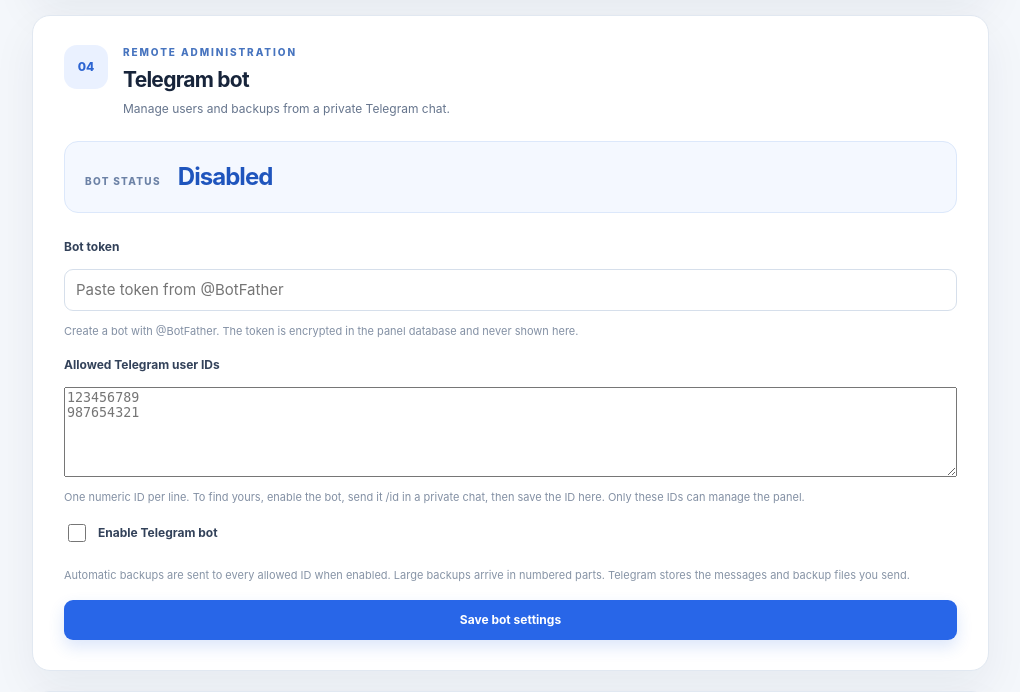
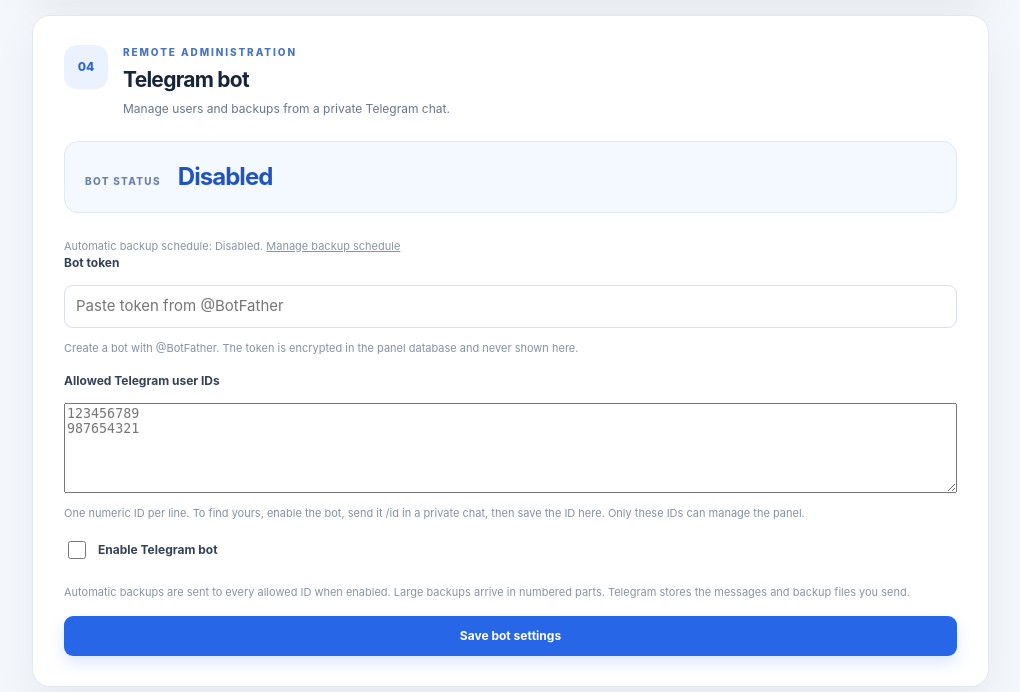
Before and after one commit to EmadNajafi/sshpanel, a Django app: page /settings/ in a window 1280 px wide. Shown: the part 1582-2274 px from the top of the page, without its empty margins (259-1279 px from the left). Run offline with Django 5.2, Linux system fonts and the light colour scheme; the visitor is signed in with stand-in values (Sample User, id 1).

Commit message:
Show automatic backup schedule beside Telegram settings

```diff
--- a/accounts/static/i18n.js
+++ b/accounts/static/i18n.js
@@ -122,6 +122,7 @@
     "Administrator password": "رمز مدیر", "Update the password used to sign in to this panel.": "رمز ورود به پنل را تغییر دهید.",
     "Current password": "رمز فعلی", "Confirm new password": "تأیید رمز جدید",
     "Telegram bot": "ربات تلگرام", "REMOTE ADMINISTRATION": "مدیریت از راه دور",
+    "Automatic backup schedule:": "زمان‌بندی بکاپ خودکار:", "Manage backup schedule": "مدیریت زمان‌بندی بکاپ",
     "Manage users and backups from a private Telegram chat.": "کاربران و بکاپ‌ها را از گفتگوی خصوصی تلگرام مدیریت کنید.",
     "BOT STATUS": "وضعیت ربات", "Enabled": "فعال", "Bot token": "توکن ربات",
     "Allowed Telegram user IDs": "شناسه‌های مجاز تلگرام",
@@ -240,6 +241,8 @@
   };
 
   const patterns = [
+    [/^Automatic backup schedule: Disabled\.$/, () => "زمان‌بندی بکاپ خودکار: غیرفعال."],
+    [/^Automatic backup schedule: Enabled at ([0-9:]+) Tehran\.$/, (_, time) => `زمان‌بندی بکاپ خودکار: فعال در ساعت ${time} تهران.`],
     [/^Ensure this value is greater than or equal to (\S+)\.$/, (_, minimum) => `مقدار باید حداقل ${minimum} باشد.`],
     [/^Backup removed: (.+)\.$/, (_, name) => `بکاپ حذف شد: ${name}.`],
     [/^Ensure this value is less than or equal to (\S+)\.$/, (_, maximum) => `مقدار باید حداکثر ${maximum} باشد.`],
--- a/accounts/views.py
+++ b/accounts/views.py
@@ -613,6 +613,10 @@ def panel_settings(request):
     web_scheme = "https" if settings.TLS_ENABLED else "http"
     web_port_suffix = "" if web_port == ("443" if settings.TLS_ENABLED else "80") else f":{web_port}"
     telegram = TelegramBotConfig.objects.filter(pk=1).first()
+    try:
+        backup_schedule = call_backup("schedule-status")
+    except BackupError:
+        backup_schedule = None
     return render(request, "settings.html", {
         "password_form": PasswordChangeForm(request.user),
         "ssh_port": get_ssh_port(),
@@ -625,6 +629,7 @@ def panel_settings(request):
         "tls_enabled": settings.TLS_ENABLED,
         "telegram": telegram,
         "telegram_allowed_ids": "\n".join(str(item) for item in telegram.allowed_user_ids) if telegram else "",
+        "backup_schedule": backup_schedule,
     })
 
 
--- a/templates/base.html
+++ b/templates/base.html
@@ -8,7 +8,7 @@
   <title>{% block title %}SSH VPN Panel{% endblock %}</title>
   <script>try { document.documentElement.dataset.theme = localStorage.getItem('sshvpn-theme') || (matchMedia('(prefers-color-scheme: dark)').matches ? 'dark' : 'light'); } catch (_) { document.documentElement.dataset.theme = 'light'; } try { const saved = localStorage.getItem('sshvpn-language'); const cookie = document.cookie.match(/(?:^|; )django_language=(fa|en)(?:;|$)/); const language = saved === 'fa' || saved === 'en' ? saved : (cookie ? cookie[1] : 'en'); document.documentElement.lang = language; document.documentElement.dir = language === 'fa' ? 'rtl' : 'ltr'; } catch (_) { document.documentElement.lang = 'en'; document.documentElement.dir = 'ltr'; }</script>
   <link rel="stylesheet" href="{% static 'panel.css' %}?v=26">
-  <script src="{% static 'i18n.js' %}?v=8" defer></script>
+  <script src="{% static 'i18n.js' %}?v=9" defer></script>
   <script src="{% static 'panel.js' %}?v=4" defer></script>
   {% if user.is_authenticated %}<script src="{% static 'overview-react.js' %}?v=4" defer></script>{% endif %}
   {% block scripts %}{% endblock %}
--- a/templates/settings.html
+++ b/templates/settings.html
@@ -84,6 +84,7 @@
           <div><p class="eyebrow">REMOTE ADMINISTRATION</p><h2>Telegram bot</h2><p>Manage users and backups from a private Telegram chat.</p></div>
         </div>
         <div class="settings-current-port"><div><span class="settings-detail-label">BOT STATUS</span><strong>{% if telegram.enabled %}Enabled{% else %}Disabled{% endif %}{% if telegram.bot_username %} · @{{ telegram.bot_username }}{% endif %}</strong></div></div>
+        <p class="settings-field-note">Automatic backup schedule: {% if backup_schedule.enabled %}Enabled at {{ backup_schedule.time }} Tehran{% else %}Disabled{% endif %}. <a href="{% url 'backup_settings' %}">Manage backup schedule</a></p>
         <form method="post" action="{% url 'save_telegram_bot' %}" class="telegram-settings-form">{% csrf_token %}
           <div><label for="telegram-token">Bot token</label><input id="telegram-token" name="token" type="password" autocomplete="new-password" dir="ltr" placeholder="{% if telegram.token_ciphertext %}Saved — leave blank to keep{% else %}Paste token from @BotFather{% endif %}"><span class="helptext">Create a bot with @BotFather. The token is encrypted in the panel database and never shown here.</span></div>
           <div><label for="telegram-ids">Allowed Telegram user IDs</label><textarea id="telegram-ids" name="allowed_ids" rows="3" dir="ltr" placeholder="123456789&#10;987654321">{{ telegram_allowed_ids }}</textarea><span class="helptext">One numeric ID per line. To find yours, enable the bot, send it /id in a private chat, then save the ID here. Only these IDs can manage the panel.</span></div>
```
